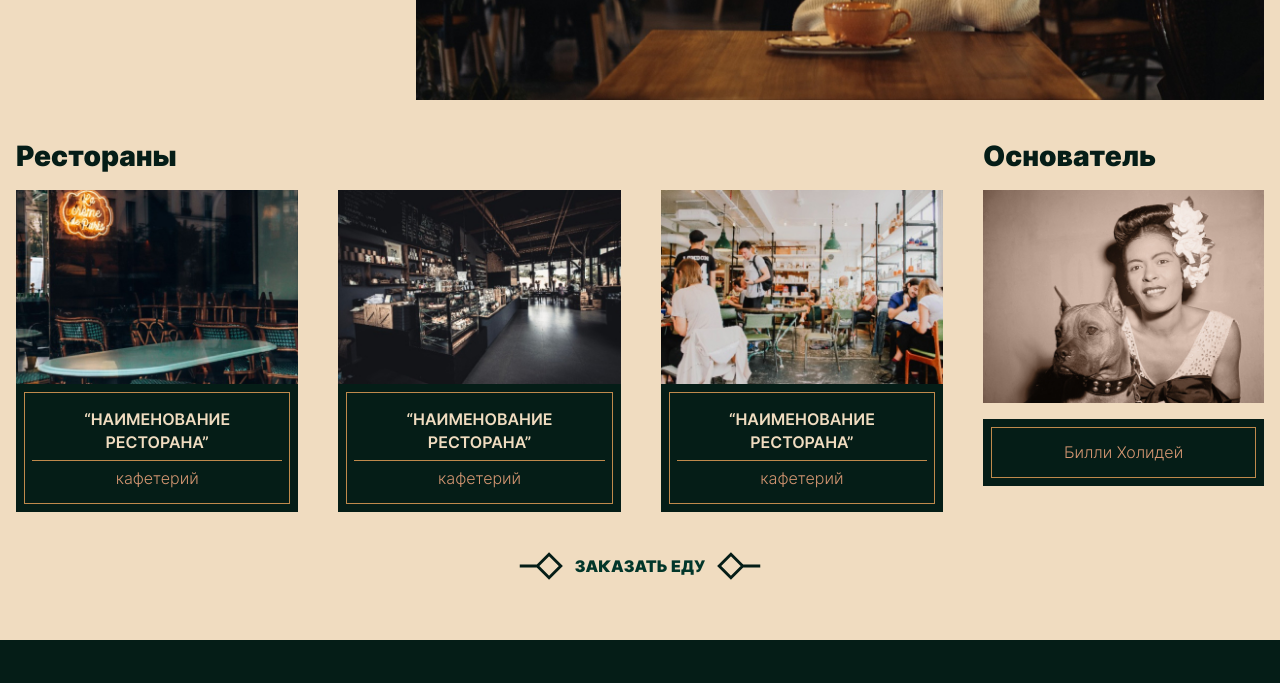
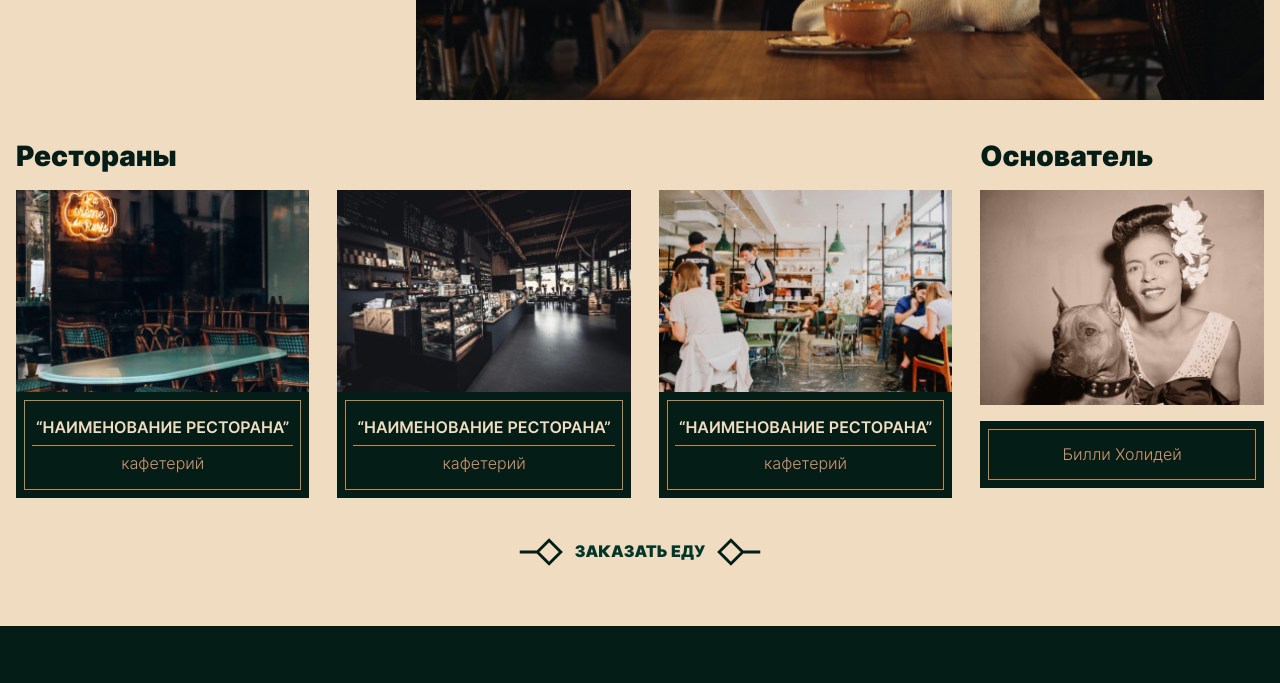
Before and after one commit to danelian/AiLeo, a website: page src/index.html in a window 1280 px wide. Shown: the part 1509-2192 px from the top of the page. Drawn offline with nearby package versions, Linux system fonts and the light colour scheme; files that its build step writes are made by us from their sources; files whose address does not match are found by name.

Commit message:
Адаптация: Готов блок Clients

```diff
--- a/src/scss/widgets/clients.scss
+++ b/src/scss/widgets/clients.scss
@@ -1,3 +1,4 @@
+/*----clients-----*/
 .clients {
   background: var(--vanilla-color);
   &__container {
@@ -12,7 +13,7 @@
     max-width: 360px;
     flex-shrink: 0;
     a {
-      display: inline-block;
+      display: flex;
       text-decoration: underline;
       &:not(:last-child) {
         margin-bottom: 1rem;
@@ -117,3 +118,76 @@
     }
   }
 }
+
+@include desktop {
+  /*----clients-----*/
+  .clients {
+    &__groups {
+      gap: 28px;
+    }
+    &__list {
+      gap: 28px;
+    }
+  }
+}
+
+@include tablet {
+  /*----clients-----*/
+  .clients {
+    &__container {
+      justify-content: flex-start;
+      flex-direction: column;
+    }
+    &__content {
+      width: 100%;
+      max-width: 100%;
+      margin-bottom: 28px;
+    }
+    &__img {
+      width: 400px;
+    }
+    &__groups {
+      grid-template-columns: 1fr;
+      gap: 20px;
+    }
+    &__list {
+      grid-template-columns: repeat(3, 1fr);
+      gap: 20px;
+    }
+    &__item {
+      &-content {
+        padding: 20px 16px;
+        h4 {
+          font-size: 15px;
+        }
+        p {
+          font-size: 15px;
+        }
+      }
+    }
+  }
+
+  .founder {
+    img {
+      margin-bottom: 12px;
+    }
+    &-info {
+      padding: 20px 16px;
+    }
+  }
+}
+
+@include mobile {
+  /*----clients-----*/
+  .clients {
+    &__container {
+      margin-bottom: 32px;
+    }
+    &__img {
+      width: 100%;
+    }
+    &__list {
+      grid-template-columns: repeat(1, 1fr);
+    }
+  }
+}
```
Also changed, not shown: dist/css/style.css, dist/css/style.min.css, src/scss/widgets/restaurants.scss (line endings or trailing spaces).
